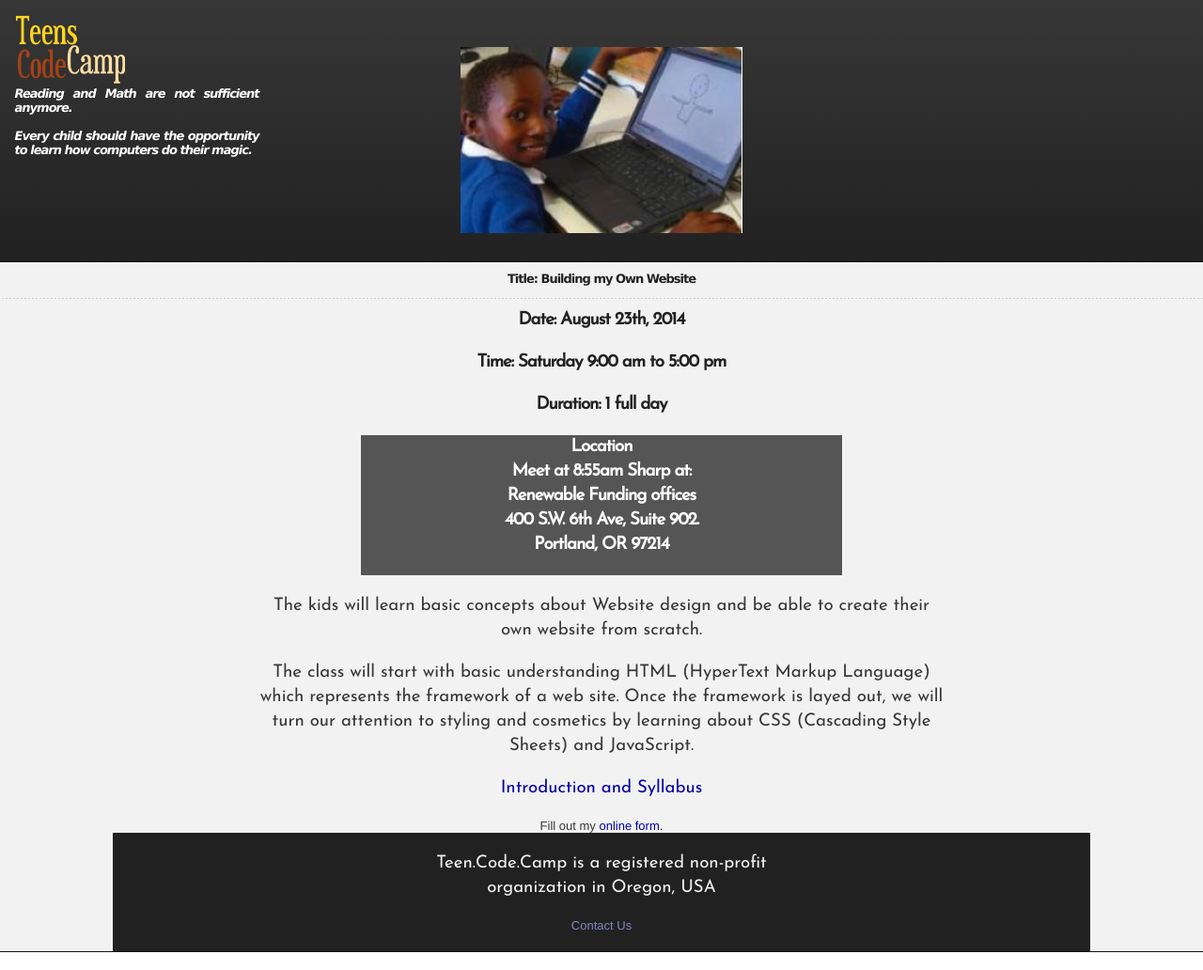
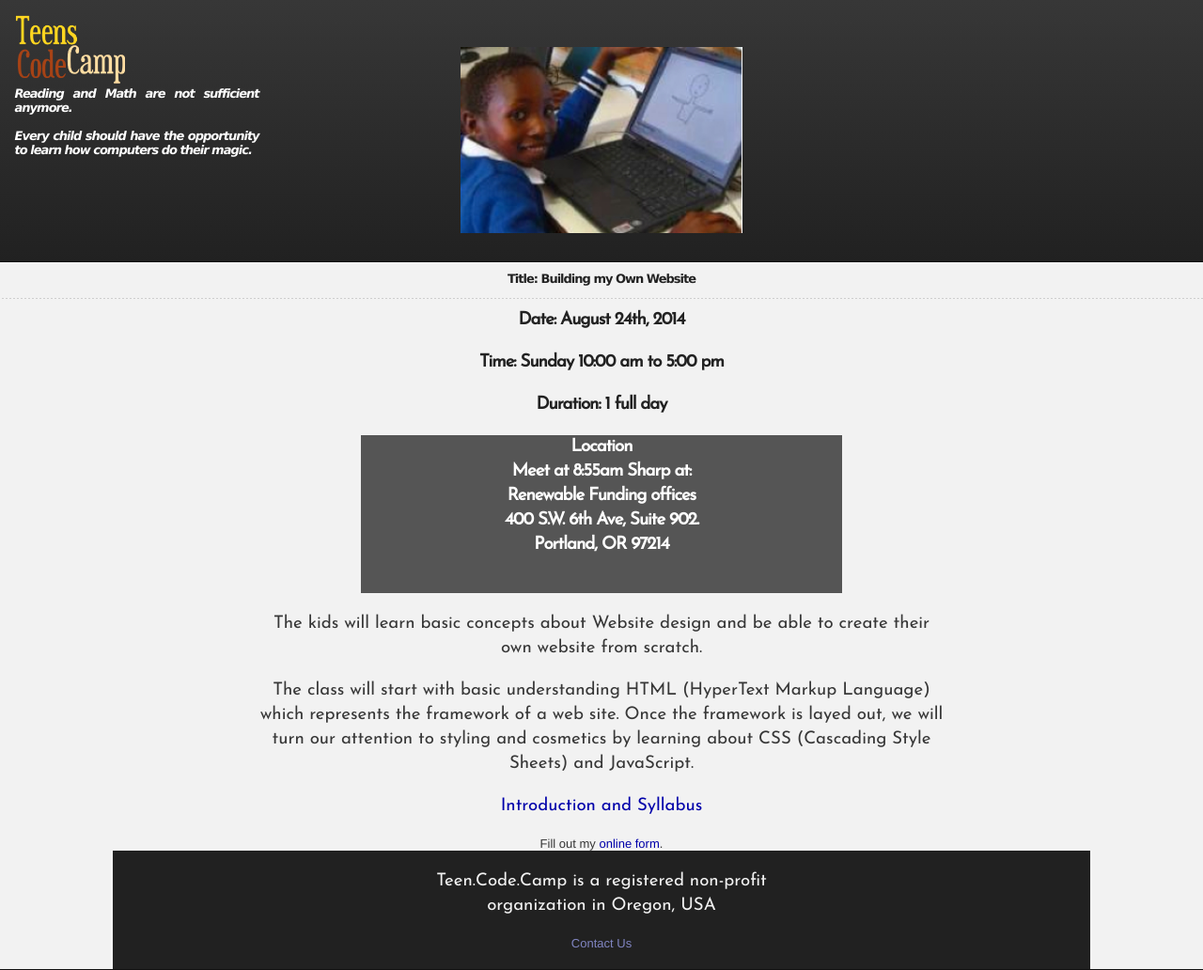
Before and after one commit to kidsonkode/kidsonkode.github.io, a Jekyll site: the page built from index.html, in a window 1280 px wide. Shown: the whole page at 94% size. Built offline with Jekyll 4.4.1, drawn with Linux system fonts in a browser that asks for light colours; nearby versions of some CDN libraries; Markdown is read by kramdown in place of the engine named in the settings.

Commit message:
change date

```diff
--- a/index.html
+++ b/index.html
@@ -7,8 +7,8 @@ title: Teens Code Camp
   <h1>Title: Building my Own Website</h1>
   <hr/>
   <h2>
-    <p>Date: August 23th, 2014</p>
-    <p>Time: Saturday 9:00 am to 5:00 pm</p>
+    <p>Date: August 24th, 2014</p>
+    <p>Time: Sunday 10:00 am to 5:00 pm</p>
     <p>Duration: 1 full day</p>
     <p id="location" style="background-color: #555; width: 40%; color: white;">
     Location <br/>
@@ -16,6 +16,7 @@ title: Teens Code Camp
     Renewable Funding offices<br/>
     400 S.W. 6th Ave, Suite 902.  <br/>
     Portland, OR 97214<br/>
+    <p id="location" style="background-color: #555; width: 40%; color: white;">
     </p>
   </h2>
   <div style="width: 80em; margin:auto;">
```
